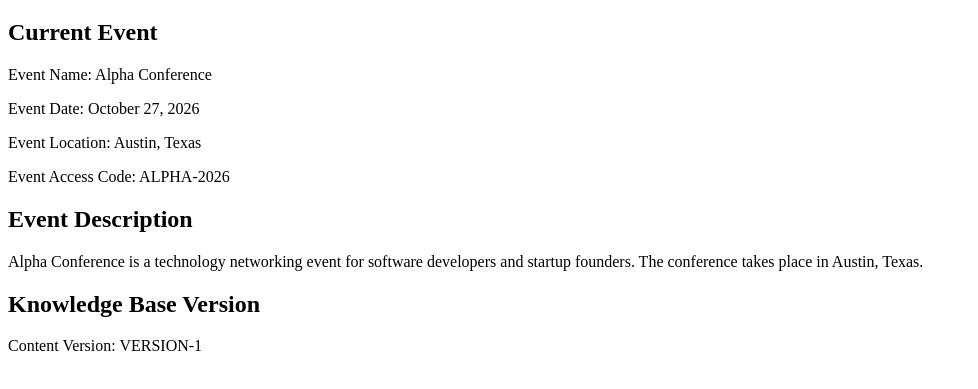
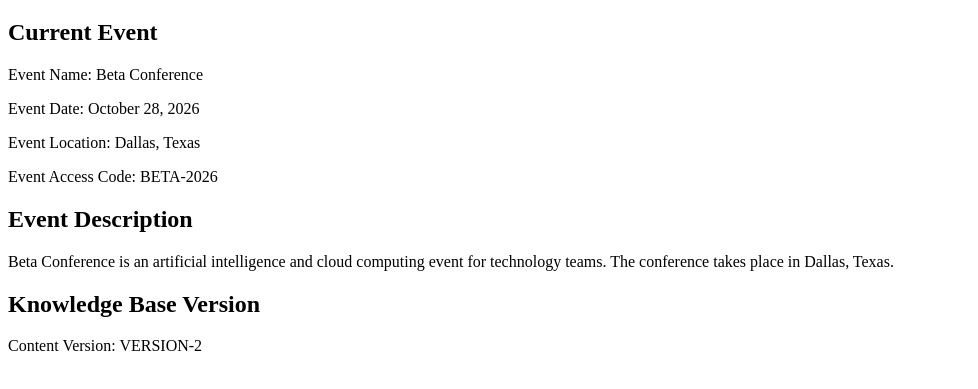
Before and after one commit to IlliaSedzin94/voxtell-kb-refresh-test, a plain HTML site: page index.html in a window 1280 px wide. Shown: the part 61-450 px from the top of the page, without its empty margins (0-978 px from the left). Drawn offline with Linux system fonts and the light colour scheme.

Commit message:
Update index.html

```diff
--- a/index.html
+++ b/index.html
@@ -11,20 +11,20 @@
     <h1>VOXAI Knowledge Base Refresh Test</h1>
 
     <h2>Current Event</h2>
-    <p>Event Name: Alpha Conference</p>
-    <p>Event Date: October 27, 2026</p>
-    <p>Event Location: Austin, Texas</p>
-    <p>Event Access Code: ALPHA-2026</p>
+    <p>Event Name: Beta Conference</p>
+    <p>Event Date: October 28, 2026</p>
+    <p>Event Location: Dallas, Texas</p>
+    <p>Event Access Code: BETA-2026</p>
 
     <h2>Event Description</h2>
     <p>
-      Alpha Conference is a technology networking
-      event for software developers and startup founders.
-      The conference takes place in Austin, Texas.
+      Beta Conference is an artificial intelligence
+      and cloud computing event for technology teams.
+      The conference takes place in Dallas, Texas.
     </p>
 
     <h2>Knowledge Base Version</h2>
-    <p>Content Version: VERSION-1</p>
+    <p>Content Version: VERSION-2</p>
   </main>
 </body>
 </html>
```
